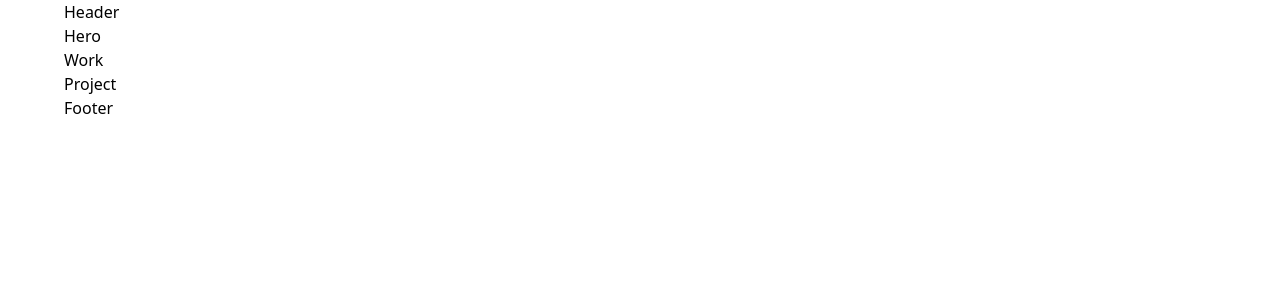
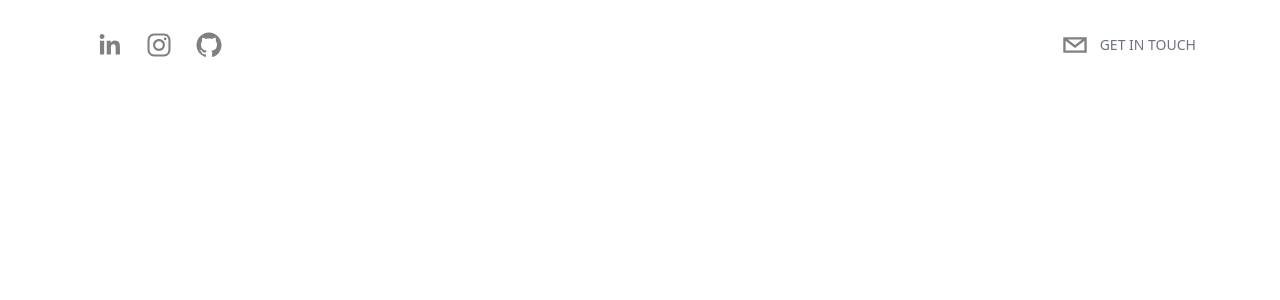
Before and after one commit to Abh1shekSingh/portfolio_nextjs, a Next.js app: page / in a window 1280 px wide. Shown: the top 300 px of the page. Built offline with nearby package versions, Linux system fonts and the light colour scheme.

Commit message:
header completed

```diff
--- a/package.json
+++ b/package.json
@@ -18,9 +18,11 @@
     "@react-spring/web": "^9.6.1",
     "eslint": "8.30.0",
     "eslint-config-next": "13.1.1",
+    "framer-motion": "^8.0.2",
     "next": "13.1.1",
     "react": "18.2.0",
-    "react-dom": "18.2.0"
+    "react-dom": "18.2.0",
+    "react-social-icons": "^5.15.0"
   },
   "devDependencies": {
     "autoprefixer": "^10.4.13",
--- a/src/components/Header/Header.js
+++ b/src/components/Header/Header.js
@@ -1,8 +1,18 @@
 import React from 'react'
-
+import { SocialIcon } from 'react-social-icons';
 function Header() {
   return (
-    <div>Header</div>
+    <header className='flex flex-row sticky top-0 justify-between mx-w-7xl p-5 mx-auto xl:items-center'>
+      <div className='flex flex-row items-center'>
+        <SocialIcon url="https://linkedin.in/craftingbugs" fgColor='grey' bgColor='transparent' />
+        <SocialIcon url="https://instagram.com/craftingbugs" fgColor='grey' bgColor='transparent' />
+        <SocialIcon url="https://github.com/craftingbugs" fgColor='grey' bgColor='transparent' />
+      </div>
+      <div className='flex flex-row items-center text-gray-300 cursor-pointer'>
+        <SocialIcon network='email' fgColor='grey' bgColor='transparent'/>
+        <p className='uppercase hidden md:inline-flex text-sm text-gray-500'>Get In Touch</p>
+      </div>
+    </header>
   )
 }
 
--- a/src/layout/Layout.js
+++ b/src/layout/Layout.js
@@ -8,7 +8,7 @@ export const Layout = ({children}) => {
     <Container>
         <Header />
         <main>{children}</main>
-        <Footer />
+        {/* <Footer /> */}
     </Container>
   )
 }
--- a/src/pages/index.js
+++ b/src/pages/index.js
@@ -3,12 +3,18 @@ import Hero from "../components/Hero/Hero"
 import Work from "../components/Work/Work"
 import Project from "../components/Projects/Project"
 import {Layout} from "../layout/Layout"
+import Head from "next/head"
 export default function Home() {
   return (
+    <>
+      <Head>
+        <title>CRAFTINGBUGS</title>
+      </Head>
       <Layout>
-        <Hero />
-        <Work />
-        <Project />
+        {/* <Hero /> */}
+        {/* <Work />
+        <Project /> */}
       </Layout>
+    </>
   )
 }
```
Also changed, not shown: 1 other file (tests, documents, lock files or other folders).
